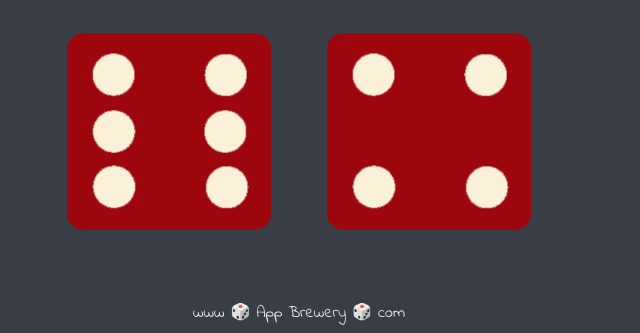
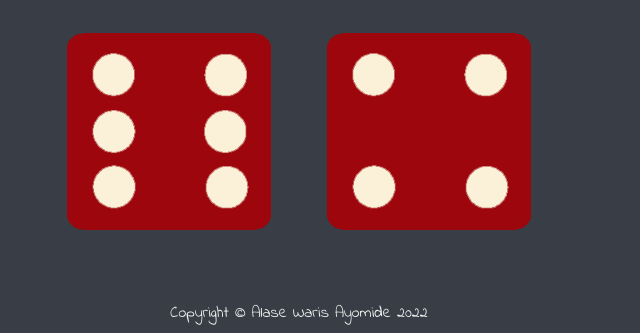
Before and after one commit to Waris10/Dice-Game, a plain HTML site: page Dicee/dicee.html in a window 1280 px wide. Shown: the part 543-876 px from the top of the page, without its empty margins (341-981 px from the left). Drawn offline with Linux system fonts and the light colour scheme.

Commit message:
a better version

```diff
--- a/Dicee/dicee.html
+++ b/Dicee/dicee.html
@@ -30,6 +30,6 @@
 </body>
 
 <footer>
-  www 🎲 App Brewery 🎲 com
+    Copyright &copy; Alase Waris Ayomide 2022
 </footer>
 </html>
```
